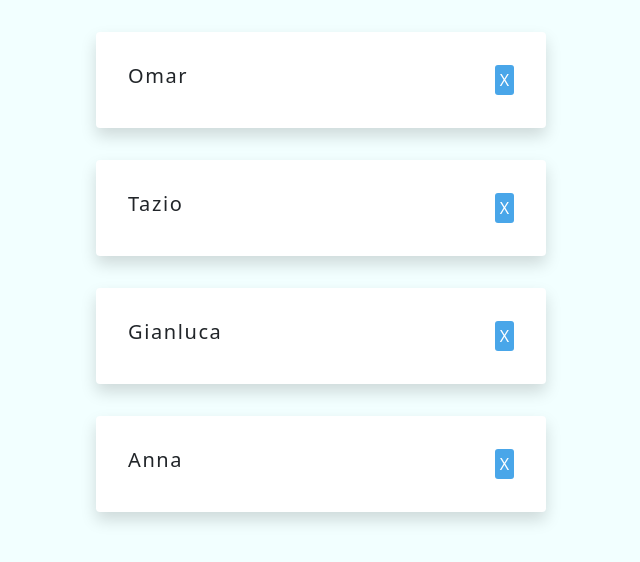
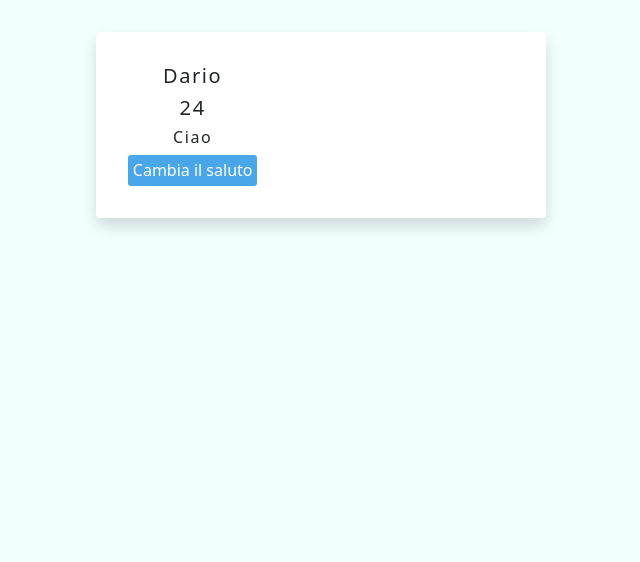
Before and after one commit to DavideFarci/React-Hooks-master, a React (Create React App) app: page / in a window 1280 px wide. Shown: the top 562 px of the page, without its empty margins (319-959 px from the left). Built offline with nearby package versions, Linux system fonts and the light colour scheme.

Commit message:
1-useState, 4-useState.object

```diff
--- a/src/App.js
+++ b/src/App.js
@@ -1,4 +1,4 @@
-import Inizio from "./lezioni/1-useState/inizio/3-useState-array";
+import Inizio from "./lezioni/1-useState/inizio/4-useState.object";
 
 function App() {
   return (
--- a/src/lezioni/1-useState/inizio/4-useState.object.js
+++ b/src/lezioni/1-useState/inizio/4-useState.object.js
@@ -1,7 +1,37 @@
-import React from "react";
+import React, { useState } from "react";
 
 const StateObject = () => {
-  return <div>Object Componente UseState</div>;
+  // const [name, setName] = useState("Dario");
+  // const [age, setAge] = useState(24);
+  // const [saluto, setSaluto] = useState("Ciao da Dario!");
+  const [person, setPerson] = useState({
+    name: "dario",
+    age: 24,
+    saluto: "ciao",
+  });
+
+  const cambiaSaluto = () => {
+    setPerson({
+      ...person,
+      age: 25,
+      saluto: "Ciao oggi è il mio compleanno!",
+    });
+    // setAge(25);
+    // setSaluto("Ciao oggi è il mio compleanno!");
+  };
+
+  return (
+    <div className="item shadow">
+      <div className="text-left">
+        <h5>{person.name}</h5>
+        <h5>{person.age}</h5>
+        <h6>{person.saluto}</h6>
+        <button className="button" onClick={cambiaSaluto}>
+          Cambia il saluto
+        </button>
+      </div>
+    </div>
+  );
 };
 
 export default StateObject;
```
